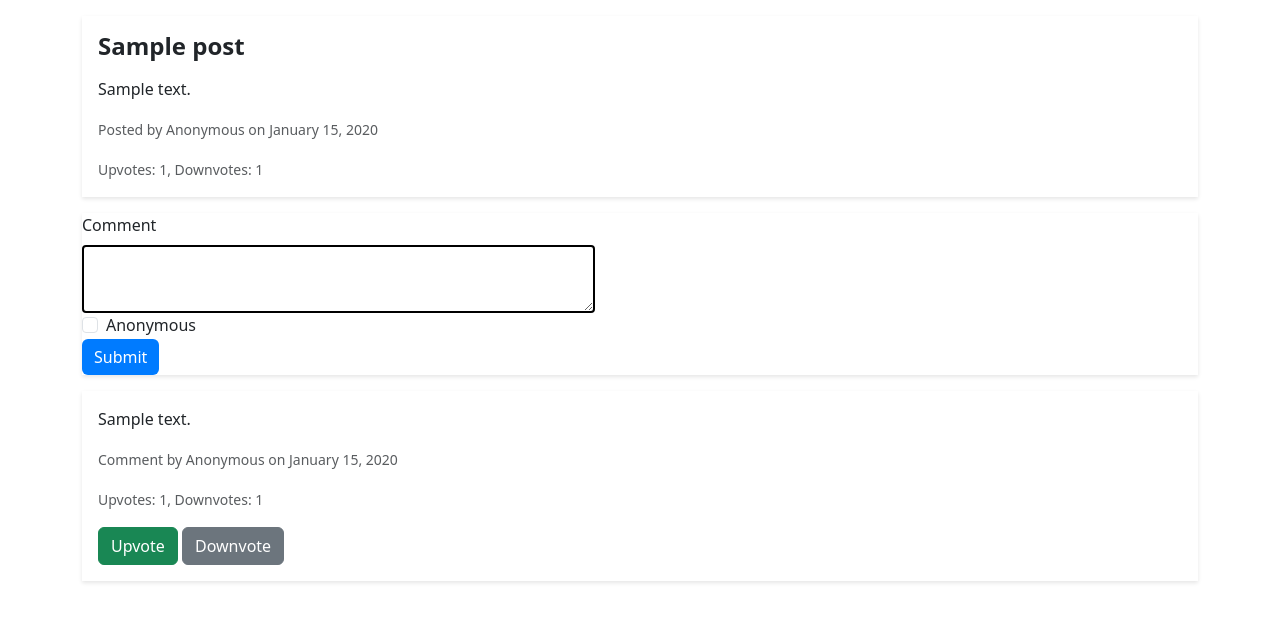
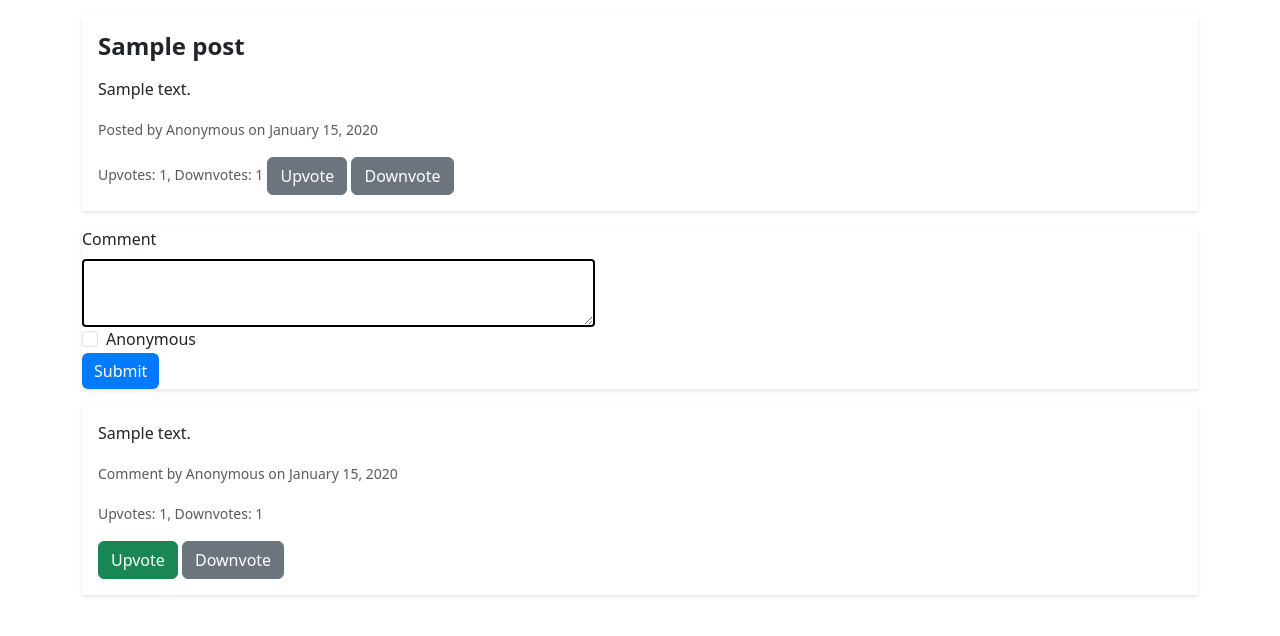
Before and after one commit to GuessHuIAm/miniatureddit, a Flask app: page /post/1 in a window 1280 px wide. Shown: the part 74-710 px from the top of the page. Run offline with Flask 2, Linux system fonts and the light colour scheme; a user stored in the database is signed in; tables that the repository leaves empty hold one stand-in row (values such as "Sample post"); some libraries are stand-ins or nearby versions.

Commit message:
Add buttons to the post

```diff
--- a/app.py
+++ b/app.py
@@ -165,16 +165,13 @@ def profile(user_id):
 @app.route('/create_post', methods=['GET', 'POST'])
 @login_required
 def create_post():
-    print('INNN HERE')
     form = PostForm()
     if form.validate_on_submit():
-        print(form)
         post = Post(title=form.title.data, content=form.content.data, author=current_user, date_posted=datetime.utcnow())
         if form.anonymous.data:
             post.anonymous = True
         db.session.add(post)
         db.session.commit()
-        print('Post created')
         flash('Your post has been created!')
         return redirect(url_for('index'))
     return render_template('create_post.html', title='Make a Post', form=form)
--- a/models.py
+++ b/models.py
@@ -39,7 +39,7 @@ class User(db.Model):
         return str(self.id)
 
     def set_password(self, password):
-        self.password_hash = generate_password_hash(password)
+        self.password_hash = generate_password_hash(password, method='pbkdf2:sha512')
         db.session.commit()
 
     def check_password(self, password):
--- a/templates/post.html
+++ b/templates/post.html
@@ -14,6 +14,13 @@
         </p>
         <p class="card-text">
         <small class="text-muted">Upvotes: {{ post.upvotes }}, Downvotes: {{ post.downvotes }}</small>
+
+        {% if logged_in %}
+            <a href="{{ url_for('upvote', post_id = post.id, comment_id = 0, is_post = true, on_post_page = true) }}"
+                class="btn {% if post.is_upvote == True %}btn-success{% else %}btn-secondary{% endif %}">Upvote</a>
+            <a href="{{ url_for('downvote', post_id = post.id, comment_id = 0, is_post = true, on_post_page = true) }}"
+                class="btn {% if post.is_upvote == False %}btn-danger{% else %}btn-secondary{% endif %}">Downvote</a>
+        {% endif %}
     </div>
 </div>
 
```
